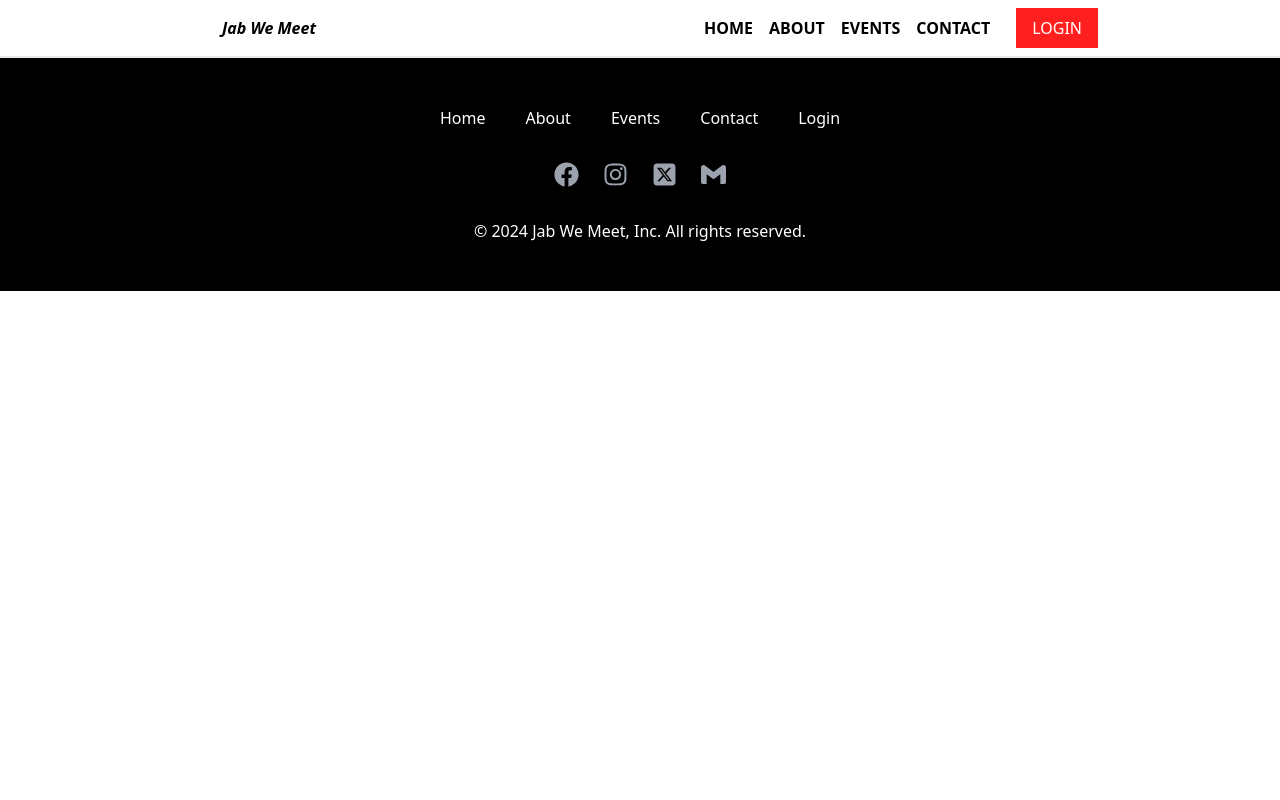
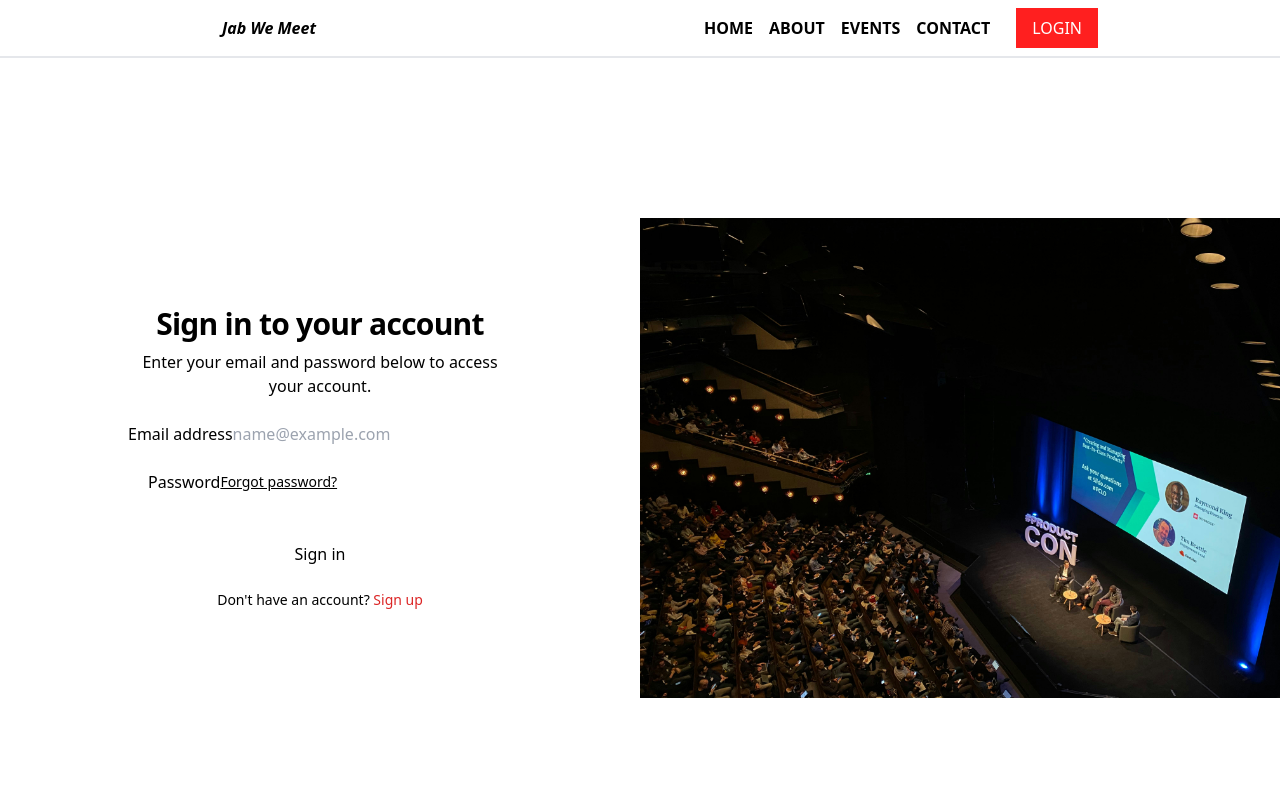
Before and after one commit to HeyPiyushDalmia/JabWeMeet, a React (Create React App) app: page /login in a window 1280 px wide. Shown: the top 800 px of the page. Built offline with nearby package versions, Linux system fonts and the light colour scheme.

Commit message:
local commit

```diff
--- a/src/App.js
+++ b/src/App.js
@@ -4,6 +4,7 @@ import Header from "./components/Header";
 import Index from "./components/Index";
 import Footer from "./components/Footer";
 import About from "./components/About";
+import Login from "./components/Login";
 import '../src/Assets/Css/Styles.css'
 function App() {
 
@@ -20,6 +21,8 @@ function App() {
      <Routes>
      <Route path="/" element={<Index />} />
      <Route path="/about" element={<About />} />
+     <Route path="/login" element={<Login/>} />
+
      </Routes>
 
     <Footer/>
--- a/src/Assets/Css/Styles.css
+++ b/src/Assets/Css/Styles.css
@@ -6,6 +6,33 @@
     font-weight: 500;
     margin-left: 10px;
   }
+
+  .login_input {
+    width: 100%;
+    padding: 16px 32px 16px 32px;
+    border-radius: 8px;
+    font-weight: 500;
+    background-color: #f3f4f6;
+    --tw-placeholder-opacity: 1;
+    color: rgb(190, 91, 10, var(--tw-placeholder-opacity));
+    border-width: 1px;
+    border-color: #f3f4f6;
+    font-size: 14px;
+    line-height: 20px;
+    outline: 2px solid transparent;
+    outline-offset: 2px;
+    --tw-border-opacity: 1;
+    border-color: #9ca3af;
+    --tw-bg-opacity: 1;
+    margin-bottom: 20px;
+  }
+
+
+
+
+
+
+
   .footer {
 
     background-color: #000000;
--- a/src/components/About.js
+++ b/src/components/About.js
@@ -9,7 +9,7 @@ export default function About() {
 
     <div className="bg-white text-red-600 mt-5">
       {/* <header className="bg-red-600 text-white py-12 md:py-24"> */}
-        <div className="bg-red-600 text-white container mx-auto px-4 md:px-6">
+        <div className="bg-red-600 text-white mx-auto px-4 md:px-6">
           <div className="grid gap-6 md:grid-cols-2 items-center">
             <div>
               <h1 className=" text-6xl font-bold mb-4">Welcome to Our Meetup</h1>
--- a/src/components/Header.js
+++ b/src/components/Header.js
@@ -34,7 +34,7 @@ export default function Header({ token }) {
     <button className="navbar_button">MY ACCOUNT</button>
   </Link>
 ) : (
-  <Link to="/">
+  <Link to="/login">
     <button className="navbar_button">LOGIN</button>
   </Link>
 )}
@@ -67,7 +67,7 @@ export default function Header({ token }) {
     <button className="navbar_button">My Account</button>
   </Link>
 ) : (
-  <Link to="/">
+  <Link to="/login">
     <button className="navbar_button">LOGIN</button>
   </Link>
 )}
--- /dev/null
+++ b/src/components/Login.js
@@ -0,0 +1,57 @@
+import React from 'react'
+import { Link } from 'react-router-dom'
+import login_page from '../Assets/img/home_hero_image.jpg'
+export default function Login() {
+  return (
+    <>
+        <div className="grid md:grid-cols-2 min-h-screen w-full">
+      <div className="flex items-center justify-center bg-primary text-primary-foreground">
+        <div className="max-w-md space-y-6 px-4 py-12 sm:px-6 lg:px-8">
+          <div className="space-y-2 text-center">
+            <h1 className="text-3xl font-bold tracking-tight">Sign in to your account</h1>
+            <p className="text-muted-foreground">Enter your email and password below to access your account.</p>
+          </div>
+          <form className="space-y-6">
+            <div>
+              <label htmlFor="email">Email address</label>
+              <input id="email" type="email" placeholder="name@example.com" required />
+            </div>
+            <div>
+              <div className="flex items-center justify mx-5">
+                <label htmlFor="password">Password</label>
+                <Link href="#" className="text-sm underline" prefetch={false}>
+                  Forgot password?
+                </Link>
+              </div>
+              <input id="password" type="password" required />
+            </div>
+            <button type="submit" className="w-full">
+              Sign in
+            </button>
+          </form>
+          <p className="text-center text-sm text-muted-foreground">
+            Don&apos;t have an account?{" "}
+            <button className="p-x-5 text-red-600 text-bold">
+            <Link to="/">
+              Sign up
+            </Link>
+            </button>
+
+          </p>
+        </div>
+      </div>
+      <div className="hidden md:block">
+        <img
+          src={login_page}
+          alt="Login illustration"
+          width={1920}
+          height={1080}
+          className="h-full w-full object-contain p-x-5"
+          style={{ aspectRatio: "1920/1080", objectFit: "contain" }}
+        />
+      </div>
+    </div>
+
+    </>
+  )
+}
```
